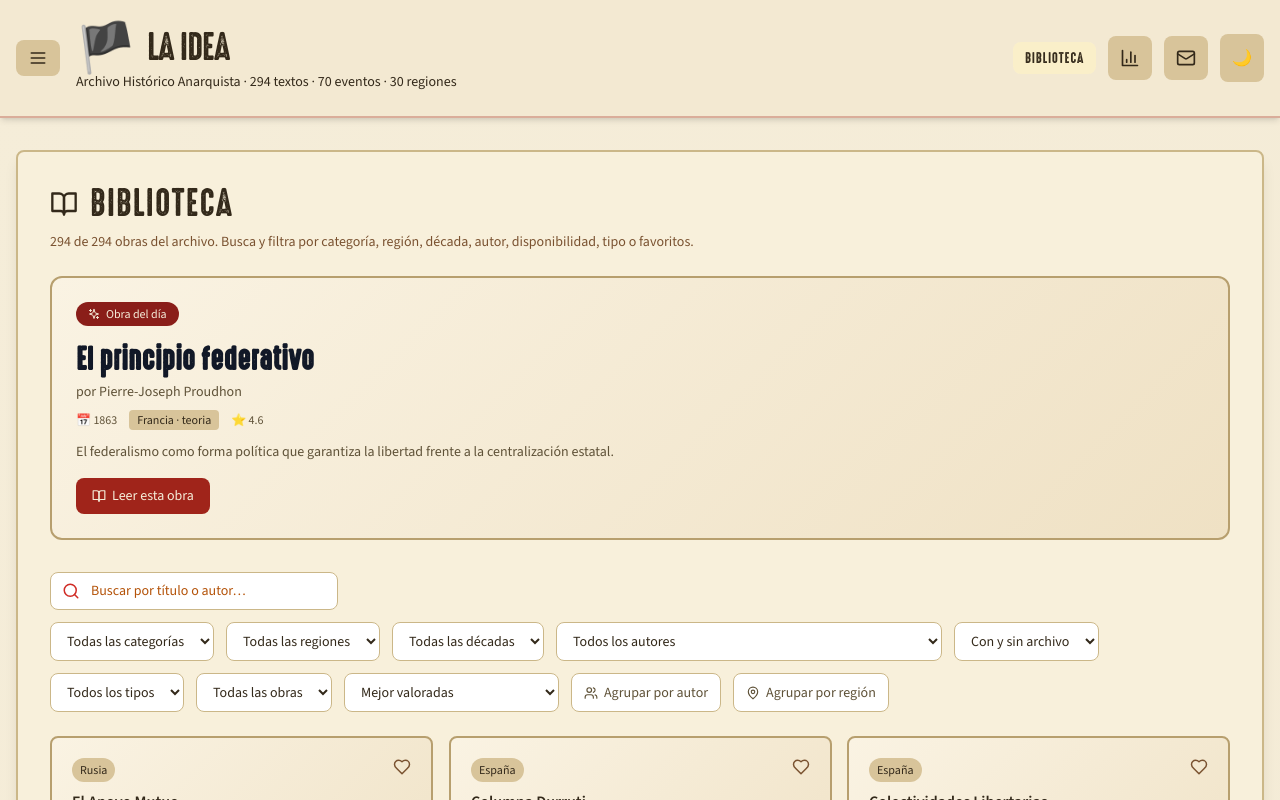
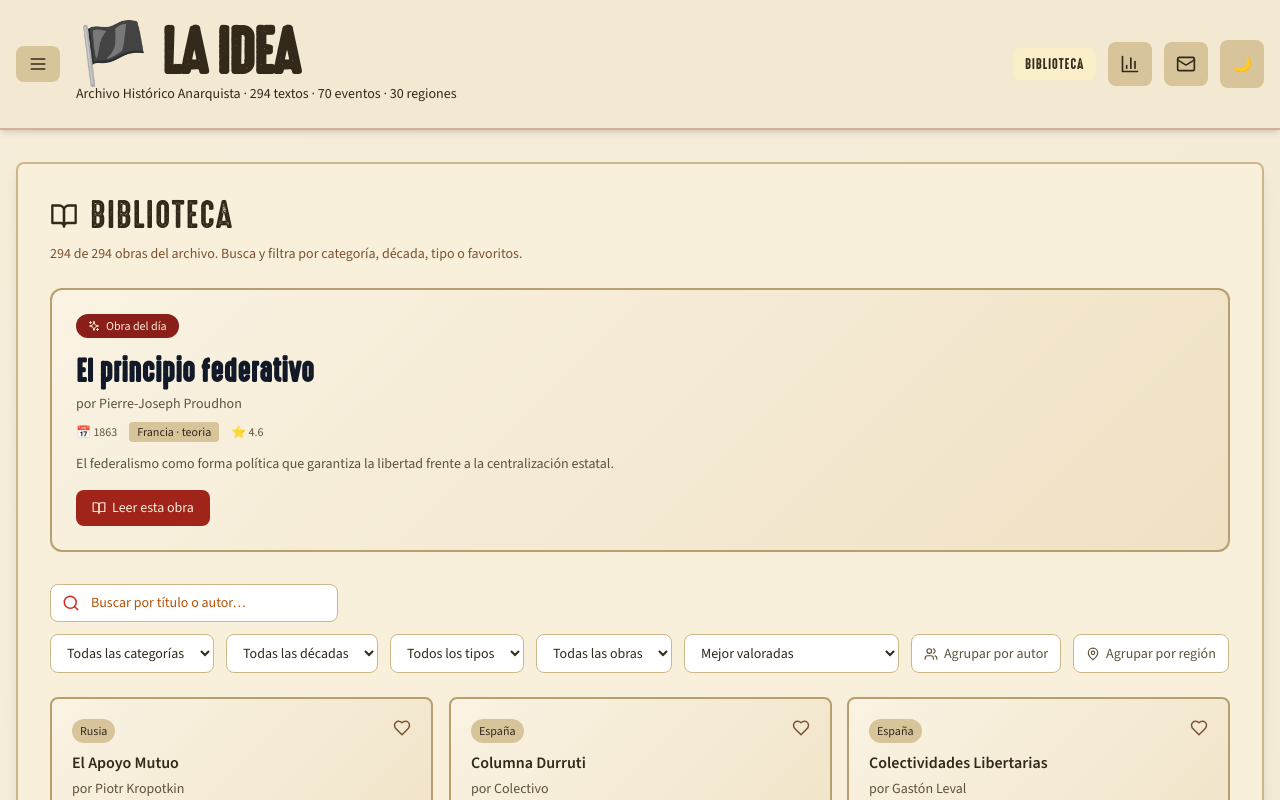
Before and after one commit to Ruben-developer/biblioteca-anarquista, a React (Vite) app: page / in a window 1280 px wide. Shown: the top 800 px of the page. Built offline with nearby package versions, Linux system fonts and the light colour scheme; a web font is replaced by a local one.

Commit message:
feat: título 'La Idea' más grande con fuente High Voltage + simplificar filtros de Biblioteca

```diff
--- a/src/components/Header.jsx
+++ b/src/components/Header.jsx
@@ -82,9 +82,9 @@ const Header = ({
               lado de la hamburguesa. */}
           <div className="[grid-area:titu] md:justify-self-start min-w-0">
             <h1
-              className={`text-2xl sm:text-3xl md:text-4xl font-display tracking-tight uppercase flex items-center gap-2 md:gap-3 ${darkMode ? 'text-red-500' : ''}`}
+              className={`text-3xl sm:text-4xl md:text-5xl lg:text-6xl font-display font-bold tracking-tight uppercase flex items-center gap-2 md:gap-3 ${darkMode ? 'text-red-500' : ''}`}
             >
-              <span className="text-3xl sm:text-4xl md:text-5xl">🏴</span>
+              <span className="text-4xl sm:text-5xl md:text-6xl">🏴</span>
               <span className="break-words">La Idea</span>
             </h1>
             <p className={`hidden sm:block text-xs sm:text-sm ${darkMode ? 'text-gray-400' : 'text-amber-900'}`}>
--- a/src/components/LibraryView.jsx
+++ b/src/components/LibraryView.jsx
@@ -8,10 +8,7 @@ import FeaturedBook from './FeaturedBook';
 const DEFAULT_FILTERS = {
   searchTerm: '',
   category: 'all',
-  region: 'all',
   decade: 'all',
-  author: 'all',
-  availability: 'all',
   type: 'all',
   favoritesOnly: false
 };
@@ -36,10 +33,7 @@ const LibraryView = ({
 
   const [searchTerm, setSearchTerm] = useState(seed.searchTerm);
   const [category, setCategory] = useState(seed.category);
-  const [region, setRegion] = useState(seed.region);
   const [decade, setDecade] = useState(seed.decade);
-  const [author, setAuthor] = useState(seed.author);
-  const [availability, setAvailability] = useState(seed.availability);
   const [type, setType] = useState(seed.type);
   const [favoritesOnly, setFavoritesOnly] = useState(seed.favoritesOnly);
   const [sort, setSort] = useState('rating');
@@ -52,21 +46,12 @@ const LibraryView = ({
   useEffect(() => {
     setSearchTerm(initialFilters?.searchTerm ?? DEFAULT_FILTERS.searchTerm);
     setCategory(initialFilters?.category ?? DEFAULT_FILTERS.category);
-    setRegion(initialFilters?.region ?? DEFAULT_FILTERS.region);
     setDecade(initialFilters?.decade ?? DEFAULT_FILTERS.decade);
-    setAuthor(initialFilters?.author ?? DEFAULT_FILTERS.author);
-    setAvailability(initialFilters?.availability ?? DEFAULT_FILTERS.availability);
     setType(initialFilters?.type ?? DEFAULT_FILTERS.type);
     setFavoritesOnly(initialFilters?.favoritesOnly ?? DEFAULT_FILTERS.favoritesOnly);
   }, [initialFilters]);
 
   const allBooks = useMemo(() => getAllBooks(regionData), [regionData]);
-
-  // Autores disponibles para el selector dedicado (orden alfabético).
-  const availableAuthors = useMemo(
-    () => getAllAuthors(regionData).map((a) => a.name).sort((a, b) => a.localeCompare(b, 'es')),
-    [regionData]
-  );
 
   // Obra destacada del día: determinista por fecha (la misma toda la jornada).
   const featured = useMemo(() => getDailyFeaturedBook(regionData), [regionData]);
@@ -81,25 +66,19 @@ const LibraryView = ({
       filterBooks(allBooks, {
         searchTerm,
         category,
-        region,
         decade,
-        author,
-        availability,
         type,
         favorites: favoritesOnly ? favorites : null
       }),
       sort
     ),
-    [allBooks, searchTerm, category, region, decade, author, availability, type, favoritesOnly, favorites, sort]
+    [allBooks, searchTerm, category, decade, type, favoritesOnly, favorites, sort]
   );
 
   const clearFilters = () => {
     setSearchTerm(DEFAULT_FILTERS.searchTerm);
     setCategory(DEFAULT_FILTERS.category);
-    setRegion(DEFAULT_FILTERS.region);
     setDecade(DEFAULT_FILTERS.decade);
-    setAuthor(DEFAULT_FILTERS.author);
-    setAvailability(DEFAULT_FILTERS.availability);
     setType(DEFAULT_FILTERS.type);
     setFavoritesOnly(DEFAULT_FILTERS.favoritesOnly);
   };
@@ -139,7 +118,7 @@ const LibraryView = ({
         </h2>
       </div>
       <p className={`text-sm mb-6 ${darkMode ? 'text-gray-400' : 'text-amber-700'}`}>
-        {filtered.length} de {allBooks.length} obras del archivo. Busca y filtra por categoría, región, década, autor, disponibilidad, tipo o favoritos.
+        {filtered.length} de {allBooks.length} obras del archivo. Busca y filtra por categoría, década, tipo o favoritos.
       </p>
 
       <FeaturedBook darkMode={darkMode} book={featured} onRead={onRead} />
@@ -165,31 +144,11 @@ const LibraryView = ({
             ))}
           </select>
 
-          <select value={region} onChange={(e) => setRegion(e.target.value)} className={selectClass} aria-label="Filtrar por región">
-            <option value="all">Todas las regiones</option>
-            {REGIONS.filter((r) => r !== 'all').map((r) => (
-              <option key={r} value={r}>{r}</option>
-            ))}
-          </select>
-
           <select value={decade} onChange={(e) => setDecade(e.target.value)} className={selectClass} aria-label="Filtrar por década">
             <option value="all">Todas las décadas</option>
             {availableDecades.filter((d) => d !== 'all').map((d) => (
               <option key={d} value={d}>{d.replace('s', '')}s</option>
             ))}
-          </select>
-
-          <select value={author} onChange={(e) => setAuthor(e.target.value)} className={`${selectClass} max-w-[220px]`} aria-label="Filtrar por autor">
-            <option value="all">Todos los autores</option>
-            {availableAuthors.map((a) => (
-              <option key={a} value={a}>{a}</option>
-            ))}
-          </select>
-
-          <select value={availability} onChange={(e) => setAvailability(e.target.value)} className={selectClass} aria-label="Filtrar por disponibilidad">
-            <option value="all">Con y sin archivo</option>
-            <option value="withFile">Solo con archivo</option>
-            <option value="withoutFile">Solo sin archivo</option>
           </select>
 
           <select value={type} onChange={(e) => setType(e.target.value)} className={selectClass} aria-label="Filtrar por tipo de obra">
@@ -241,7 +200,7 @@ const LibraryView = ({
             {groupByRegion ? 'Desagrupar' : 'Agrupar por región'}
           </button>
 
-          {(searchTerm || category !== 'all' || region !== 'all' || decade !== 'all' || author !== 'all' || availability !== 'all' || type !== 'all' || favoritesOnly) && (
+          {(searchTerm || category !== 'all' || decade !== 'all' || type !== 'all' || favoritesOnly) && (
             <button
               onClick={clearFilters}
               className={`px-3 py-2 rounded-lg text-sm flex items-center gap-1 ${darkMode ? 'bg-red-900/40 text-red-300 hover:bg-red-900/60' : 'bg-red-100 text-red-700 hover:bg-red-200'}`}
```
Also changed, not shown: 2 other files (tests, documents, lock files or other folders).
